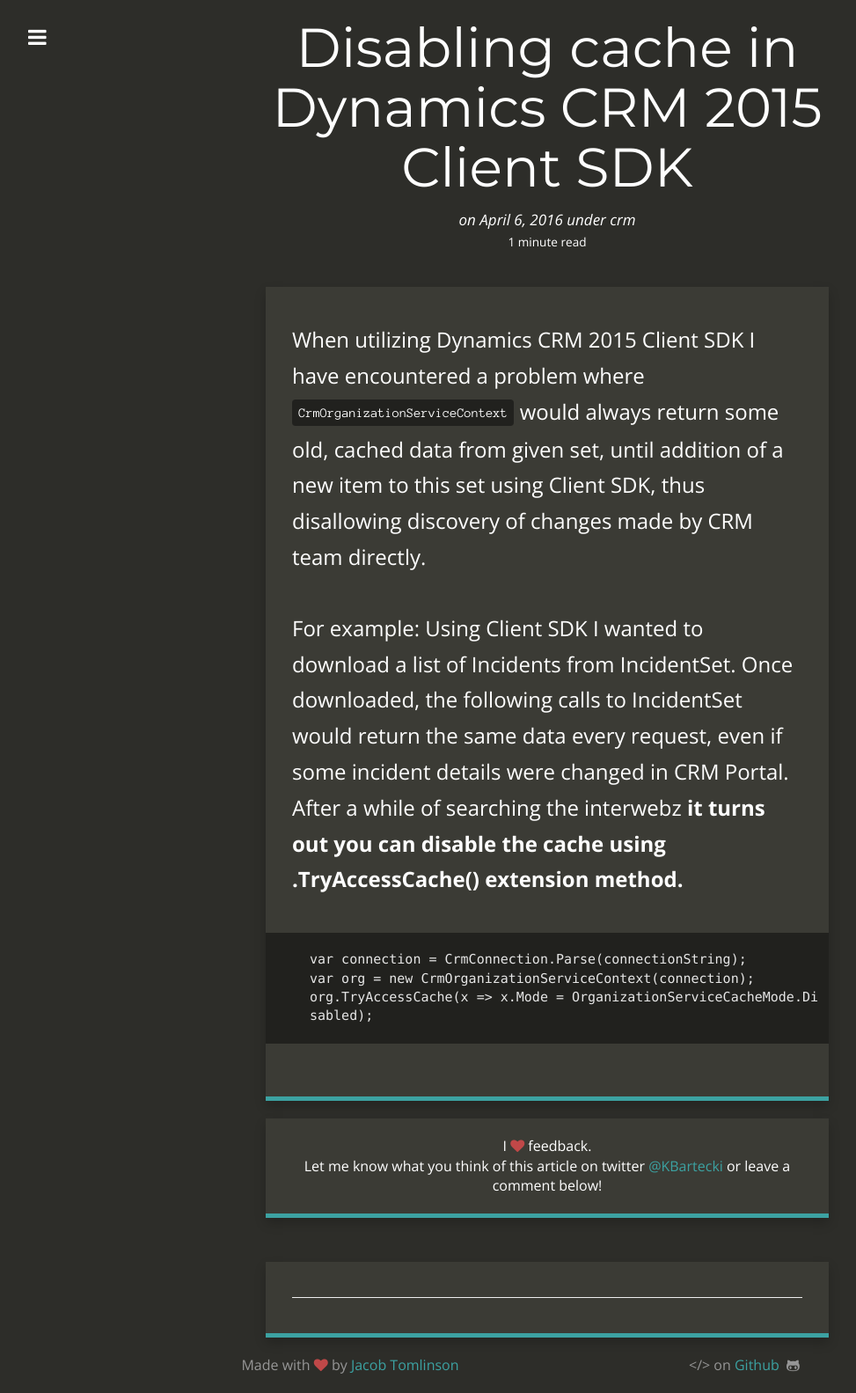
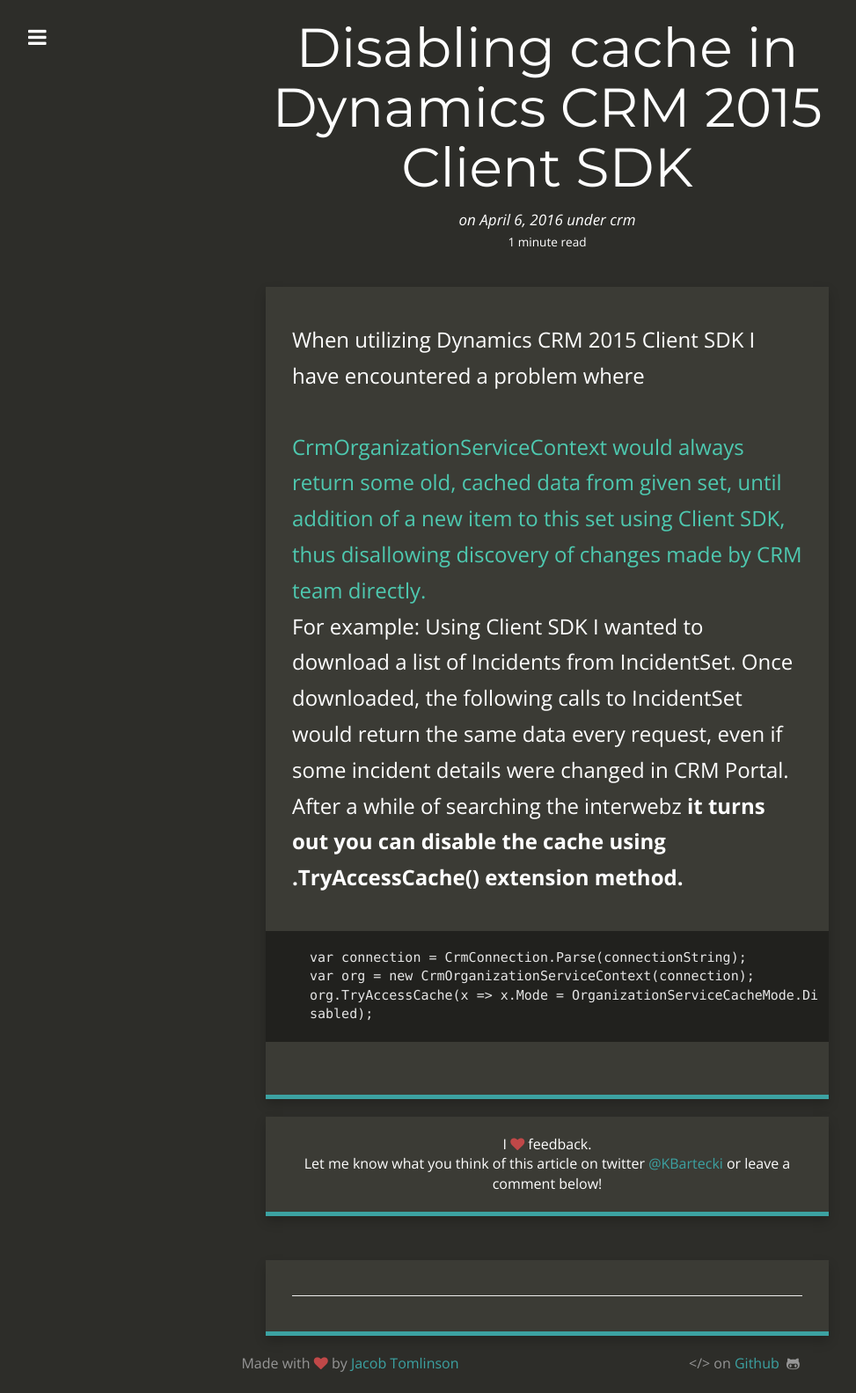
Before and after one commit to konradbartecki/konradbartecki.github.io, a Jekyll site: the page built from _posts/2016-04-06-Disabling_cache_in_Dynamics_CRM_2015_Client_SDK.html, in a window 1280 px wide. Shown: the whole page at 88% size, without its empty margins (18-991 px from the left). Built offline with Jekyll 4.4.1, drawn with Linux system fonts in a browser that asks for light colours; nearby versions of some CDN libraries; Markdown is read by kramdown in place of the engine named in the settings.

Commit message:
Post edit

```diff
--- a/_posts/2016-04-06-Disabling_cache_in_Dynamics_CRM_2015_Client_SDK.html
+++ b/_posts/2016-04-06-Disabling_cache_in_Dynamics_CRM_2015_Client_SDK.html
@@ -5,7 +5,7 @@ date:   2016-04-06 23:40:00 +0200
 categories: crm code
 excerpt_separator: <!--more-->
 ---
-<p>When utilizing Dynamics CRM 2015 Client SDK I have encountered a problem where <code class="vstype">CrmOrganizationServiceContext</code> would always return some old, cached data from given set, until addition of a new item to this set using Client SDK, thus disallowing discovery of changes made by CRM team directly.</p>
+<p>When utilizing Dynamics CRM 2015 Client SDK I have encountered a problem where <p class="vstype" style="display:inline">CrmOrganizationServiceContext</code> would always return some old, cached data from given set, until addition of a new item to this set using Client SDK, thus disallowing discovery of changes made by CRM team directly.</p>
 
 <p>For example: Using Client SDK I wanted to download a list of Incidents from IncidentSet. Once downloaded, the following calls to IncidentSet would return the same data every request, even if some incident details were changed in CRM Portal. After a while of searching the interwebz <strong>it turns out you can disable the cache using .TryAccessCache() extension method.</strong></p>
 
```
